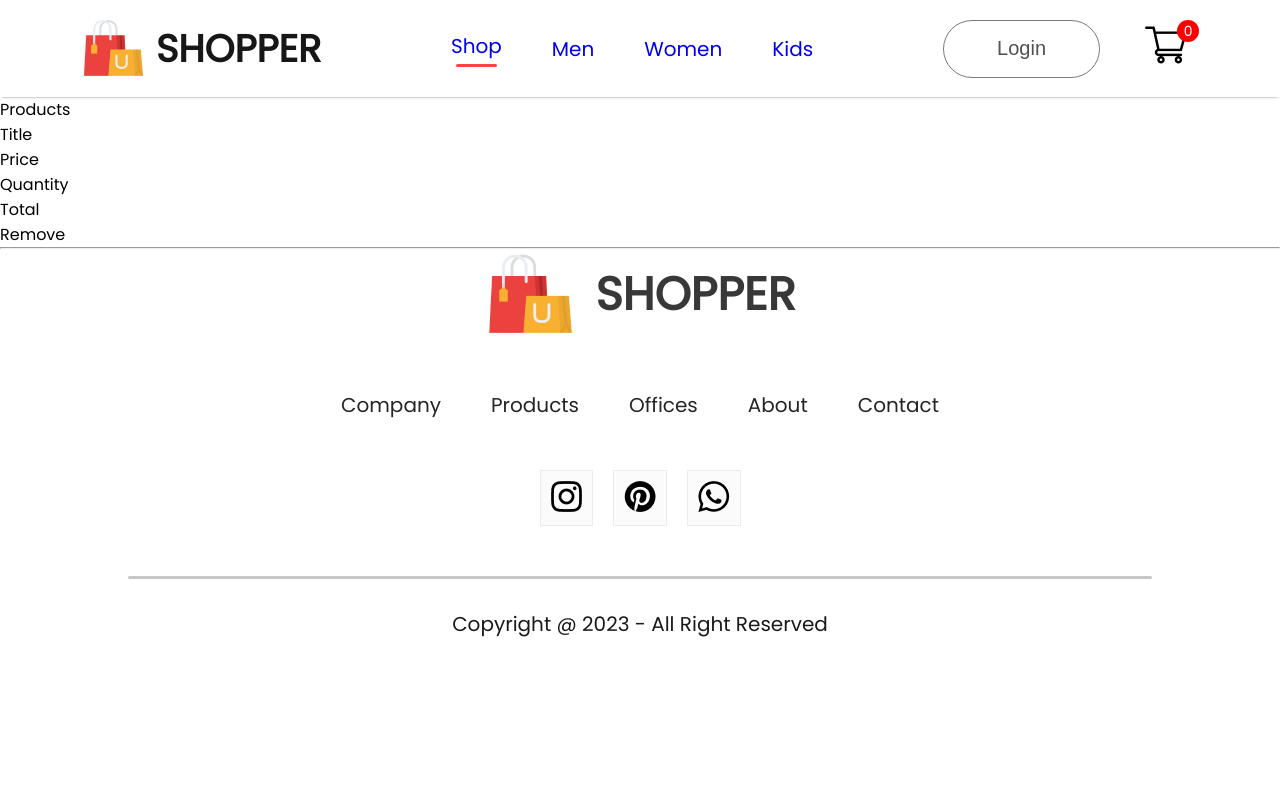
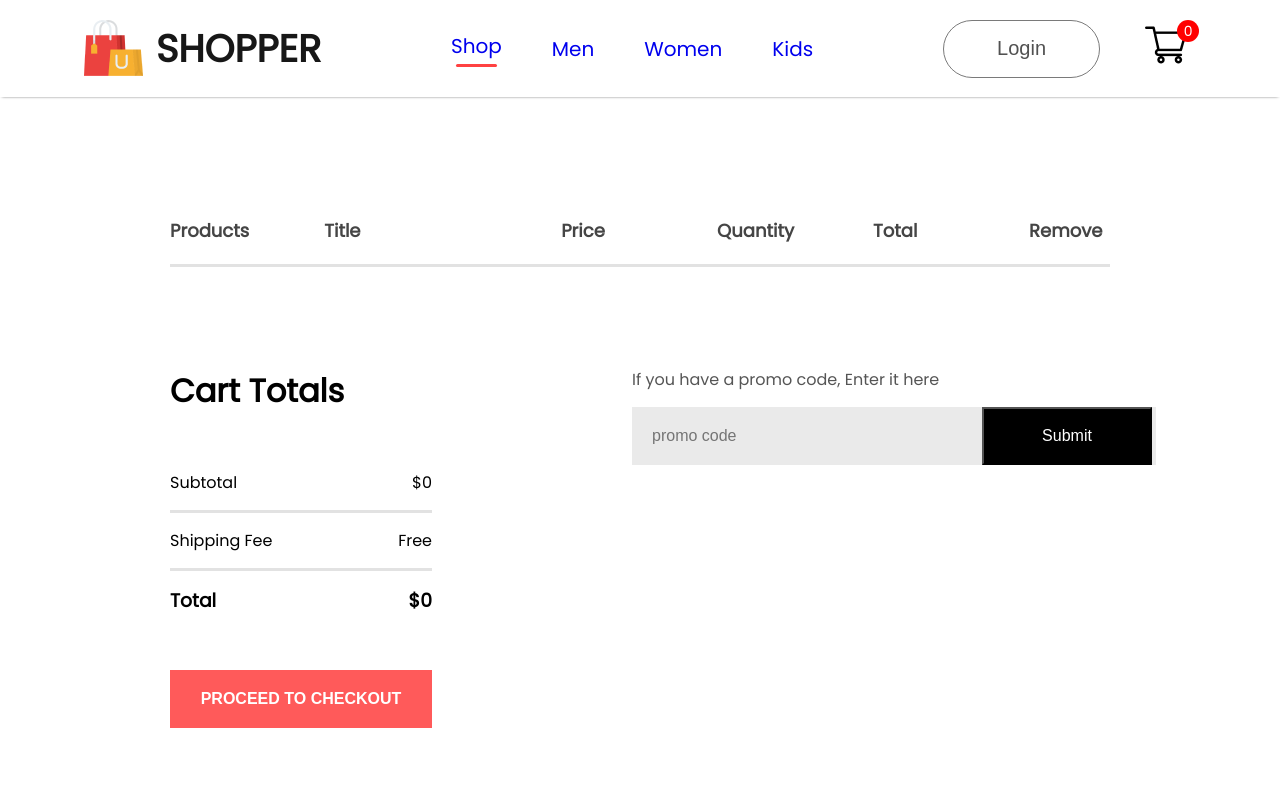
Before and after one commit to Rupeshkumar23/Ecommerce_React_JS, a React (Create React App) app: page /cart in a window 1280 px wide. Shown: the top 800 px of the page. Built offline with nearby package versions, Linux system fonts and the light colour scheme; a web font is replaced by a local one.

Commit message:
Final updated code

```diff
--- a/src/Components/CartItems/CartItems.css
+++ b/src/Components/CartItems/CartItems.css
@@ -0,0 +1,94 @@
+.cartitems{
+    margin: 100px 170px;
+}
+.cartitems hr{
+    height: 3px;
+    background: #e2e2e2;
+    border: 0;
+}
+.cartitems_format_main{
+    display:grid;
+    grid-template-columns: 0.5fr 2fr 1fr 1fr 1fr 1fr;
+    align-items: center ;
+    gap: 75px;
+    padding: 20px 0px;
+    color: #454545;
+    font-size: 18px;
+    font-weight: 600;
+}
+.cartitems_format{
+    font-weight:500;
+    font-size:17px;
+}
+.carticon_product_icon{
+    height: 62px;
+}
+.cartitems_remove_icon{
+    width: 15px;
+    margin: 0px 40px;
+    cursor: pointer;
+}
+.cartitems_quantity{
+    width: 64px;
+    height: 50px;
+    border: 2px solid #ebebeb;
+    background: #ffffff;
+}
+.cartitems_down{
+    display: flex;
+    margin: 100px 0px;
+}
+.cartitems_total{
+    flex: 1;
+    display: flex;
+    flex-direction: column;
+    margin-right: 200px;
+    gap: 40px;
+}
+.cartitems_total_item{
+    display: flex;
+    justify-content: space-between;
+    padding: 15px 0px;
+}
+.cartitems_total button{
+    width: 262px;
+    height: 58px;
+    outline: none;
+    border: none;
+    background: #ff5a5a;
+    color: #fff;
+    font-size: 16px;
+    font-weight: 600;
+    cursor: pointer;
+}
+.cartitems_promocode{
+    flex: 1;
+    font-size: 16px;
+    font-weight: 500;
+}
+.cartitems_promocode p{
+    color: #555;
+}
+.cartitems_promobox{
+    width: 504px;
+    margin-top:15px;
+    padding-left: 20px;
+    height: 58px;
+    background: #eaeaea;
+}
+.cartitems_promobox input{
+    border: none;
+    outline: none;
+    background: transparent;
+    font-size: 16px;
+    width: 330px;
+    height:50px;
+}
+.cartitems_promobox button{
+    width: 170px;
+    height: 58px;
+    font-size: 16px;
+    background: black;
+    color: white;
+    cursor: pointer;
+}
--- a/src/Components/CartItems/CartItems.jsx
+++ b/src/Components/CartItems/CartItems.jsx
@@ -4,7 +4,7 @@
 import { ShopContext } from "../../Context/ShopContext";
 import remove_icon from "../Assets/cart_cross_icon.png";
 const CartItems = () => {
-  const { all_product, cartItems, removeFromCart } = useContext(ShopContext);
+  const { all_product, cartItems, removeFromCart,getTotalCartAmount} = useContext(ShopContext);
   return (
     <div className="cartitems">
       <div className="cartitems_format_main">
@@ -20,27 +20,58 @@
         if (cartItems[e.id] > 0) {
           return (
             <div>
-              <div className="cartitems_format">
+              <div className="cartitems_format cartitems_format_main">
                 <img src={e.image} alt="" className="carticon_product_icon" />
                 <p>{e.name}</p>
                 <p>{e.new_price}</p>
                 <button className="cartitems_quantity">
                   {cartItems[e.id]}
                 </button>
-                <p>{e.new_price * cartItems[e.id]}</p>
+                <p>${e.new_price*cartItems[e.id]}</p>
                 <img
+                className="cartitems_remove_icon"
                   src={remove_icon}
                   onClick={() => {
                     removeFromCart(e.id);
                   }}
-                  alt=""
+                  alt="remove_icon"
                 />
               </div>
               <hr />
             </div>
           );
         }
+        return null;
       })}
+      <div className="cartitems_down">
+        <div className="cartitems_total">
+            <h1>Cart Totals</h1>
+            <div>
+                <div className="cartitems_total_item">
+                    <p>Subtotal</p>
+                    <p>${getTotalCartAmount()}</p>
+                </div>
+                <hr/>
+                <div className="cartitems_total_item">
+                    <p>Shipping Fee</p>
+                    <p>Free</p>
+                </div>
+                <hr/>
+                <div className="cartitems_total_item">
+                    <h3>Total</h3>
+                    <h3>${getTotalCartAmount()}</h3>
+                </div>
+            </div>
+            <button>PROCEED TO CHECKOUT</button>
+        </div>
+        <div className="cartitems_promocode">
+            <p>If you have a promo code, Enter it here</p>
+            <div className="cartitems_promobox">
+                <input type="text" placeholder="promo code" />
+                <button>Submit</button>
+            </div>
+        </div>
+      </div>
     </div>
   );
 };
--- a/src/Components/Navbar/Navbar.jsx
+++ b/src/Components/Navbar/Navbar.jsx
@@ -1,10 +1,12 @@
-import React, { useState } from 'react'
+import React, { useContext, useState } from 'react'
 import './Navbar.css'
 import logo from '../Assets/logo.png'
 import cart_icon from '../Assets/cart_icon.png'
 import { Link } from 'react-router-dom'
+import { ShopContext } from '../../Context/ShopContext'
 const Navbar = () => {
 const [menu,setMenu]= useState("shop");
+const {getTotalCartItems}=useContext(ShopContext);
 
   return (
     <div className='navbar'>
@@ -21,7 +23,7 @@
         <div className="nav-login-cart">
          <Link to='/login'> <button>Login</button></Link>
           <Link to='/cart'><img src={cart_icon} alt="add_icon"/></Link>
-          <div className="nav_cart_count">0</div>
+          <div className="nav_cart_count">{getTotalCartItems()}</div>
         </div>
     </div>
   )
--- a/src/Context/ShopContext.jsx
+++ b/src/Context/ShopContext.jsx
@@ -2,29 +2,61 @@
 import all_product from "../Components/Assets/all_product";
 
 export const ShopContext = createContext(null);
-const getDefaultCart =()=>{
-  let cart ={};
-  for (let index =0; index< all_product.length+1; index++){
-    cart[index] =0;
+const getDefaultCart = () => {
+  let cart = {};
+  for (let index = 0; index < all_product.length + 1; index++) {
+    cart[index] = 0;
   }
   return cart;
+};
+const ShopContextProvider = (props) => {
+  const [cartItems, setCartItems] = useState(getDefaultCart());
+
+  const addToCart = (itemId) => {
+    setCartItems((prev) => ({ ...prev, [itemId]: prev[itemId] + 1 }));
+    console.log(cartItems);
+  };
+  const removeFromCart = (itemId) => {
+    setCartItems((prev) => ({ ...prev, [itemId]: prev[itemId] - 1 }));
+  };
+
+  const getTotalCartAmount = () => {
+    let totalAmount = 0;
+
+    for (const item in cartItems) {
+      if (cartItems[item] > 0) {
+        let itemInfo = all_product.find(
+          (product) => product.id === Number(item)
+        );
+        totalAmount += itemInfo.new_price * cartItems[item];
+      }
+    }
+    return totalAmount;
+  };
+
+const getTotalCartItems = ()=>{
+  let totalItem = 0;
+  for(const item in cartItems){
+    if(cartItems[item]>0){
+      totalItem+=1;
+    }
+  }
+  return totalItem;
 }
-const ShopContextProvider = (props) => {
-  const [cartItems,setCartItems]=useState(getDefaultCart());
 
-
-  const addToCart =(itemId)=>{
-    setCartItems((prev)=>({...prev,[itemId]:prev[itemId]+1}));
-    console.log(cartItems);
-  }
-  const removeFromCart =(itemId)=>{
-    setCartItems((prev)=>({...prev,[itemId]:prev[itemId]-1}))
-  }
-  const contextValue = { all_product,cartItems,addToCart,removeFromCart};
+  const contextValue = {
+    getTotalCartAmount,
+    all_product,
+    cartItems,
+    addToCart,
+    removeFromCart,
+    getTotalCartItems
+  };
   return (
     <ShopContext.Provider value={contextValue}>
       {props.children}
     </ShopContext.Provider>
   );
 };
+
 export default ShopContextProvider;
```
